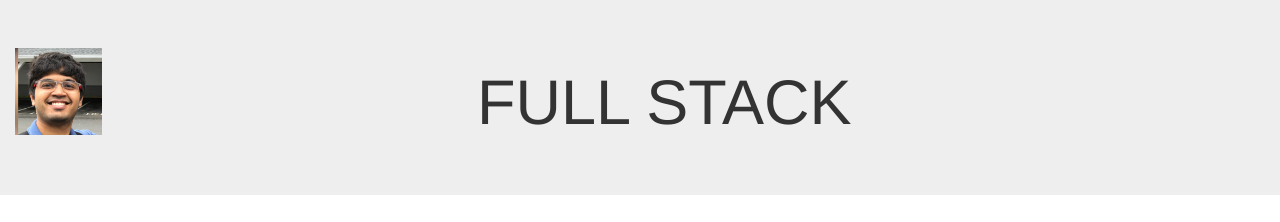
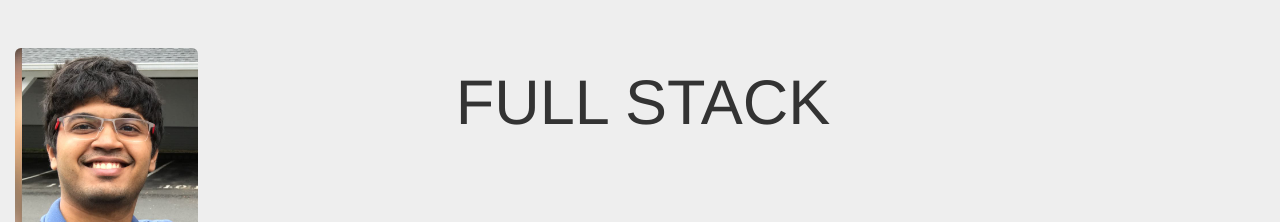
Before and after one commit to snehal1992/FullStackPortfolio, a plain HTML site: page FullStack/index.html in a window 1280 px wide. Shown: the top 222 px of the page. Drawn offline with nearby package versions, Linux system fonts and the light colour scheme.

Commit message:
Last Review

```diff
--- a/FullStack/css/format.css
+++ b/FullStack/css/format.css
@@ -21,8 +21,8 @@ figure {
 
 .logo {
   float:left ;
-  height: 30% ;
-  width: 30%  ;
+  height: 15% ;
+  width: 10%  ;
   display: inline-block ;
 }
 
--- a/FullStack/index.html
+++ b/FullStack/index.html
@@ -11,16 +11,15 @@
   <div class="jumbotron">
     <div class="container-fluid">
       <div class="row">
-        <div class="col-xs-3 col-sm-3 col-md-3 col-lg-3">
-          <img class="logo" class="img-rounded topleft" src="img/myself.jpeg" alt="LOGO">
+        <div class="col-xs-3 col-sm-3 col-md-2 col-lg-2">
+          <img class="logo img-rounded topleft" src="img/myself.jpeg" alt="LOGO">
         </div>
-        <div class="col-xs-8 col-sm-8 col-md-8 col-lg-8">
+        <div class="col-xs-8 col-sm-8 col-md-10 col-lg-10">
           <h1>FULL STACK </h1>
         </div>
       </div>
     </div>
   </div>
-</div>
 <div class="container-fluid">
   <div class="row">
     <div class="col-xs-12 col-sm-4 col-md-4 col-lg-4">
```
